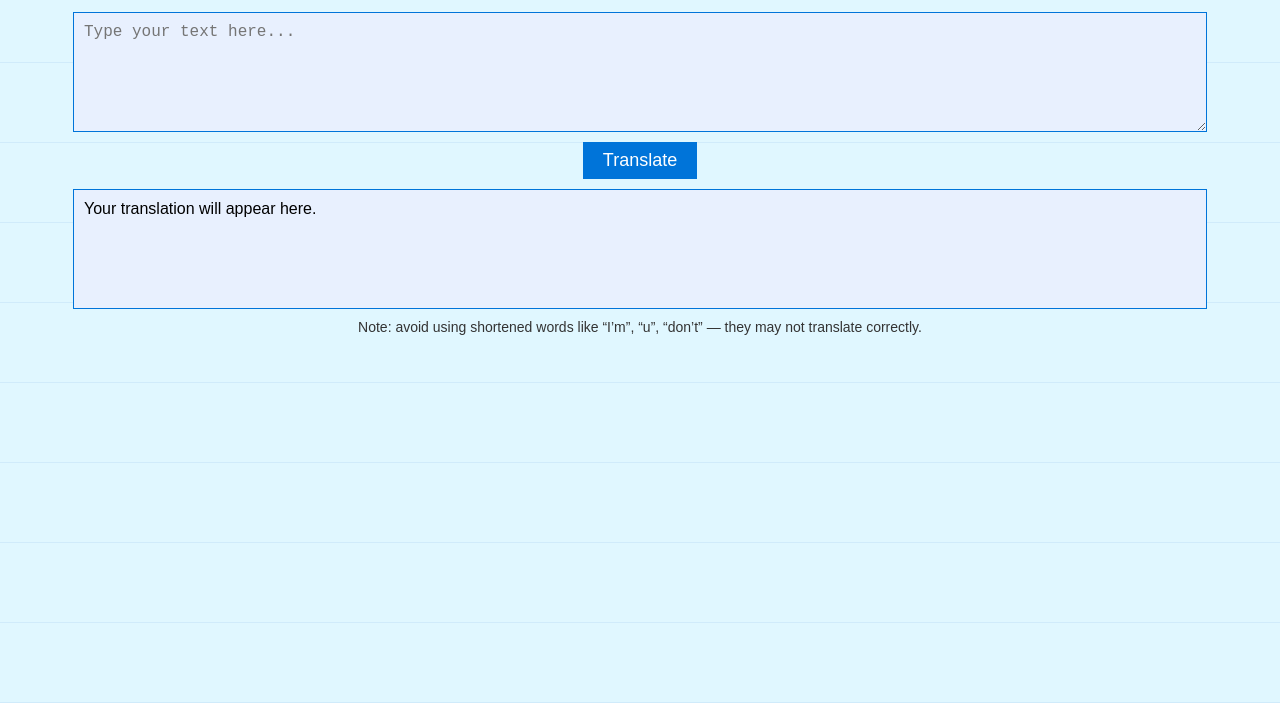
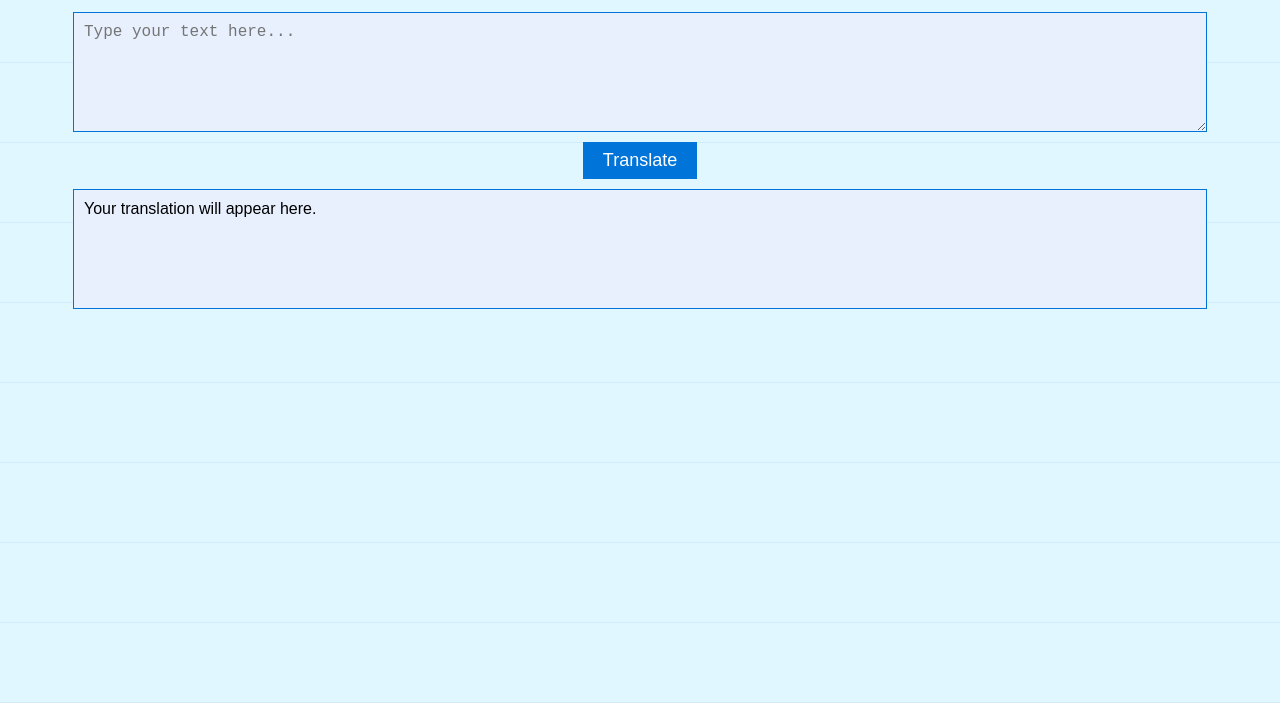
Before and after one commit to moade771/Translator, a plain HTML site: page index.html in a window 1280 px wide. Shown: the part 97-800 px from the top of the page. Drawn offline with Linux system fonts and the light colour scheme.

Commit message:
Update index.html
Faster now

```diff
--- a/index.html
+++ b/index.html
@@ -149,7 +149,6 @@
     </div>
 
     <div class="output" id="result">Your translation will appear here.</div>
-    <div class="note">Note: avoid using shortened words like “I’m”, “u”, “don’t” — they may not translate correctly.</div>
   </div>
 
   <script>
```
